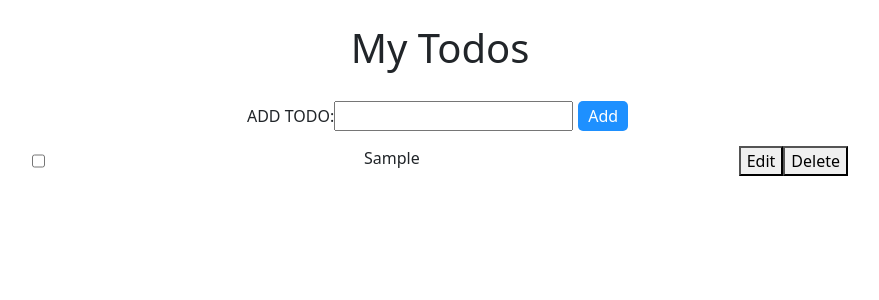
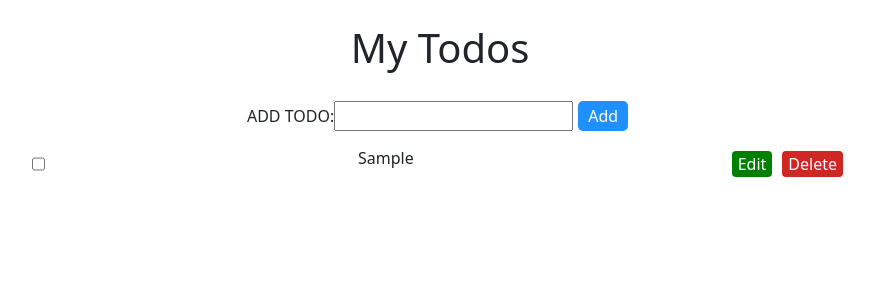
Before and after one commit to karthickeyan-mediwave/todo-app-typescript, a React (Vite) app in the folder app/: page / in a window 1280 px wide. Both pictures are taken after typing "Sample" into the empty fields and a click on the button "Add". Shown: the top 300 px of the page, without its empty margins (154-1033 px from the left). Built offline with nearby package versions, Linux system fonts and the light colour scheme.

Commit message:
css complete

```diff
--- a/app/src/components/EditTodo.tsx
+++ b/app/src/components/EditTodo.tsx
@@ -10,7 +10,10 @@ const EditTodo: React.FC<IEditTodo> = ({ item, handleSave }) => {
 
   return (
     <>
-      <form className="" onSubmit={() => handleSave(item.id, editValue)}>
+      <form
+        className="edit-form"
+        onSubmit={() => handleSave(item.id, editValue)}
+      >
         <input
           id={`text-${item.id}`}
           type="text"
@@ -21,7 +24,7 @@ const EditTodo: React.FC<IEditTodo> = ({ item, handleSave }) => {
           }}
           required
         />
-        <button className="btn btn-outline-secondary btn-sm">Update</button>
+        <button className="update-btn">Update</button>
       </form>
     </>
   );
--- a/app/src/components/TodoList.tsx
+++ b/app/src/components/TodoList.tsx
@@ -43,8 +43,6 @@ const TodoList: React.FC<ITodoList> = ({
             <div className="todolist">
               <input
                 type="checkbox"
-                // name={t.text}
-                id={`text-${t.id}`}
                 checked={t.isDone}
                 onChange={(e) => handleCheck(e, t.id)}
               />
@@ -55,10 +53,10 @@ const TodoList: React.FC<ITodoList> = ({
                 {t.text}
               </span>
               <div>
-                <button className="" onClick={() => handleEdit(t.id)}>
+                <button className="edit-btn" onClick={() => handleEdit(t.id)}>
                   Edit
                 </button>
-                <button className="" onClick={() => handleDelete(t.id)}>
+                <button className="del-btn" onClick={() => handleDelete(t.id)}>
                   Delete
                 </button>
               </div>
--- a/app/src/index.css
+++ b/app/src/index.css
@@ -18,3 +18,27 @@ h1 {
   border: none;
   border-radius: 5px;
 }
+.del-btn {
+  margin: 5px;
+  border: navajowhite;
+  background: #cf2724;
+  color: white;
+  border-radius: 4px;
+}
+.edit-btn {
+  margin: 5px;
+  border: navajowhite;
+  background: green;
+  color: white;
+  border-radius: 4px;
+}
+.edit-form {
+  margin-top: 10px;
+}
+.update-btn {
+  margin: 5px;
+  border: navajowhite;
+  background: grey;
+  color: white;
+  border-radius: 4px;
+}
```
